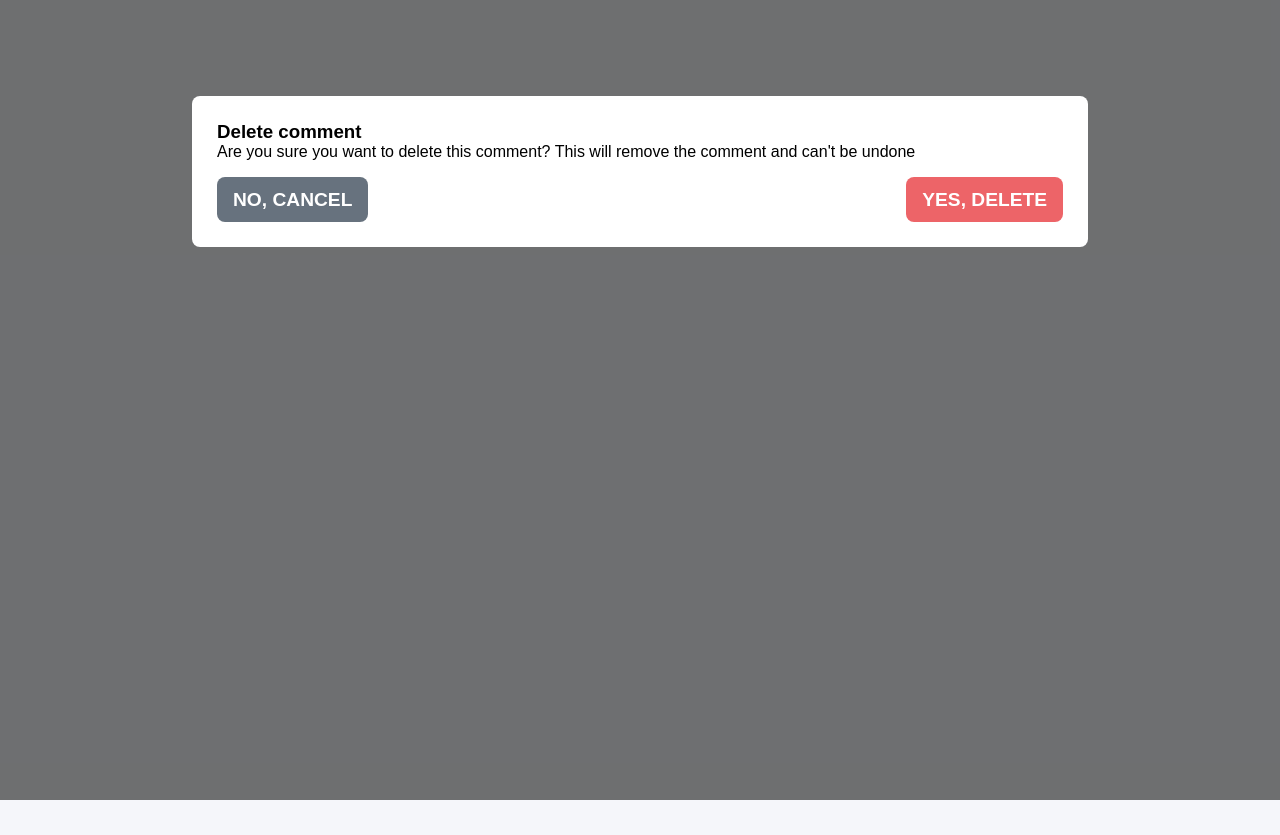
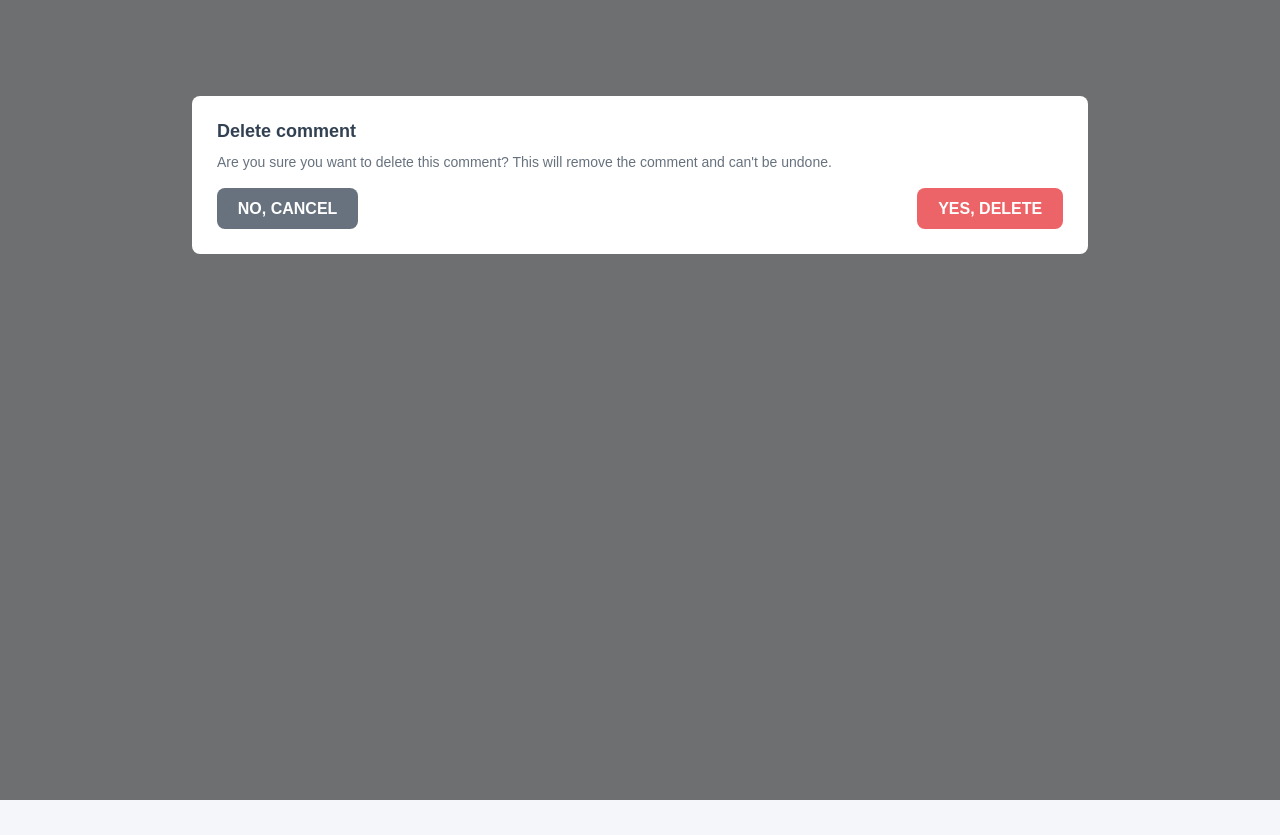
Before and after one commit to Webmekanic/Interactive-Comments, a React (Create React App) app: page / in a window 1280 px wide. Built offline with nearby package versions, Linux system fonts and the light colour scheme; a web font is replaced by a local one.

Commit message:
clean:: restyle delete modal to match the design

```diff
--- a/src/components/shared/button.jsx
+++ b/src/components/shared/button.jsx
@@ -1,6 +1,5 @@
 import React from "react"
 import { StyledButton } from "../styled/styledButton"
-import PropTypes from "prop-types"
 
 const Button = ({ type, text, children }) => {
   return (
@@ -10,8 +9,4 @@ const Button = ({ type, text, children }) => {
   )
 }
 
-Button.propTypes = {
-  text: PropTypes.string,
-}
-
 export default Button
--- a/src/components/styled/deleteDialog.jsx
+++ b/src/components/styled/deleteDialog.jsx
@@ -12,6 +12,19 @@ export const DeleteDialog = styled.section`
     padding: 25px;
     border-radius: 8px;
   }
+  .modalTitle {
+    color: ${({ theme }) => theme.colors.darkBlue};
+    font-weight: 600;
+    font-size: 18px;
+    padding-bottom: 0.625rem;
+  }
+  .confirmText {
+    font-size: 14px;
+    font-weight: 540;
+    line-height: 20px;
+    color: ${(props) => props.theme.colors.grayishBlue};
+  }
+
   .modalBtn {
     display: flex;
     justify-content: space-between;
--- a/src/components/styled/styledButton.jsx
+++ b/src/components/styled/styledButton.jsx
@@ -1,8 +1,8 @@
 import styled from "styled-components"
 
 export const StyledButton = styled.button`
-  padding: 0.73rem 1rem;
-  font-size: clamp(1rem, 2vw, 1.2rem);
+  padding: 0.73rem 1.3rem;
+  font-size: clamp(0.9rem, 2vw, 1rem);
   color: #fff;
   outline: none;
   border: none;
--- a/src/pages/deleteModal.jsx
+++ b/src/pages/deleteModal.jsx
@@ -6,10 +6,10 @@ const DeleteModal = () => {
   return (
     <DeleteDialog>
       <section className="modalContainer">
-        <h1>Delete comment</h1>
-        <p>
+        <h1 className="modalTitle">Delete comment</h1>
+        <p className="confirmText">
           Are you sure you want to delete this comment? This will remove the
-          comment and can't be undone
+          comment and can't be undone.
         </p>
         <div className="modalBtn">
           <Button text={"CANCEL"}>NO, CANCEL</Button>
```
